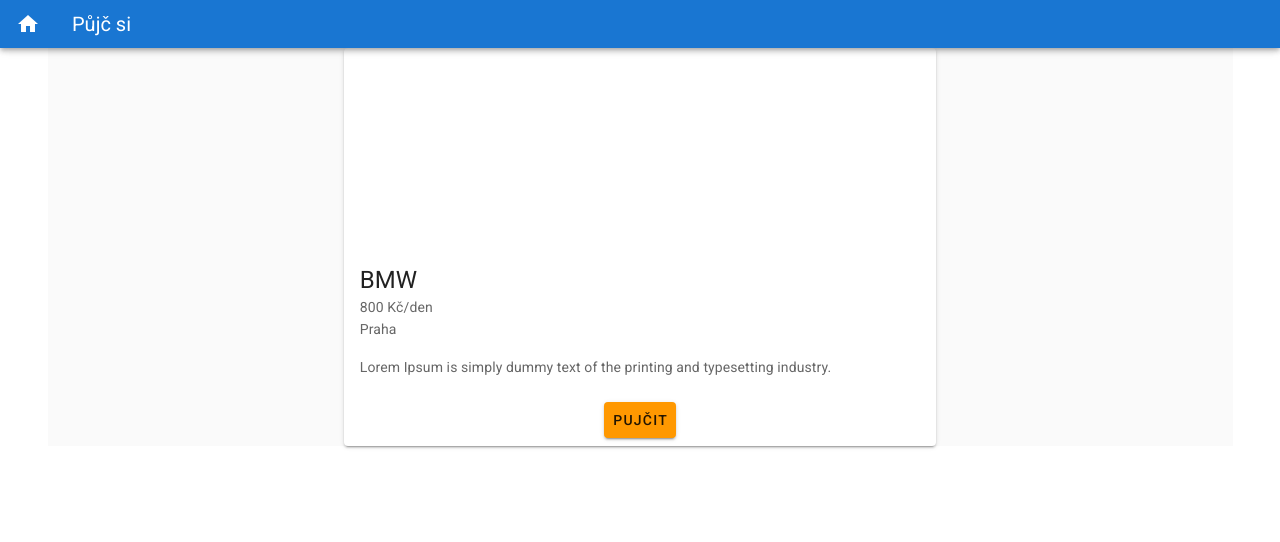
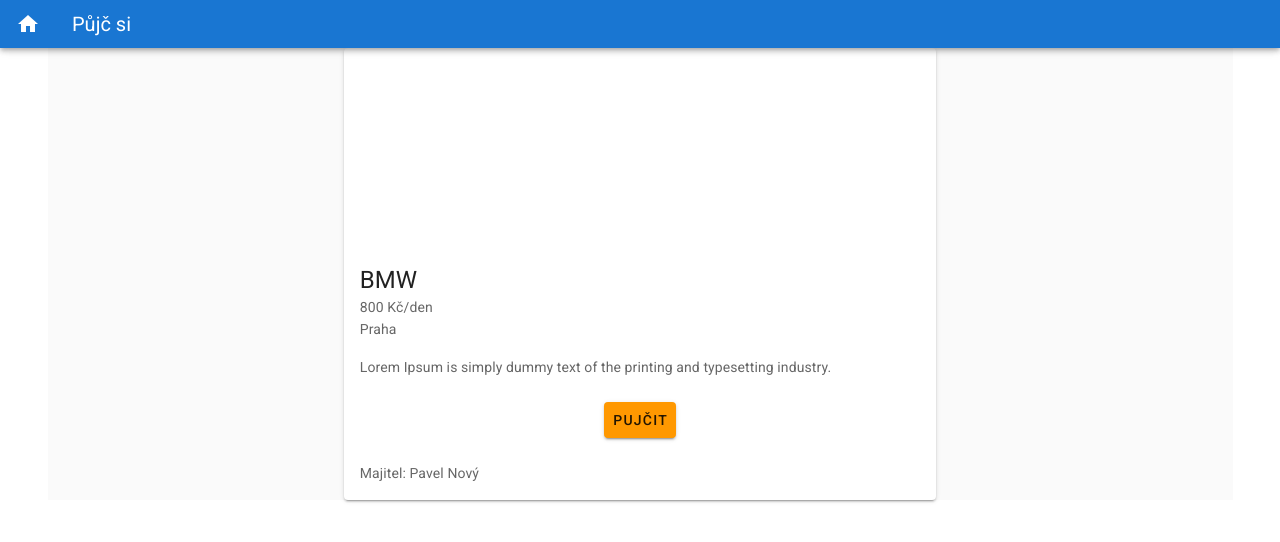
Before and after one commit to Marina2021/Pujcovna_SharingIsCaring, a Vue app: page /detail/1 in a window 1280 px wide. Shown: the top 542 px of the page. Built offline with nearby package versions, Linux system fonts and the light colour scheme.

Commit message:
majitel added

```diff
--- a/src/views/Detail.vue
+++ b/src/views/Detail.vue
@@ -11,6 +11,9 @@
         <v-card-actions class="d-flex justify-center">
             <v-btn  v-on:click="proclick"  flat color="orange">Pujčit</v-btn>
         </v-card-actions>
+
+        <v-card-subtitle>Majitel: {{ zobrazMajitele.jmeno }}</v-card-subtitle>
+
       </v-card>
     </v-flex>
   </v-layout>
@@ -21,10 +24,11 @@
 import Formular from "@/views/Formular.vue";
 
 export default {
-  props: ["id"],
+  props: ["id", "majitelId"],
   data() {
     return {
-      products: Data.products
+      products: Data.products,
+      majitel: Data.majitel
     };
   },
   methods: {
@@ -38,6 +42,12 @@
       return this.products.filter(
         product => product.id === parseInt(this.id)
       )[0];
+    },
+    zobrazMajitele: function() {
+      const majitelId = this.zobrazPolozku.majitel
+      return this.majitel.filter(
+        majitel => majitel.id === parseInt(majitelId)
+      )[0];
     }
   }
 };
```
